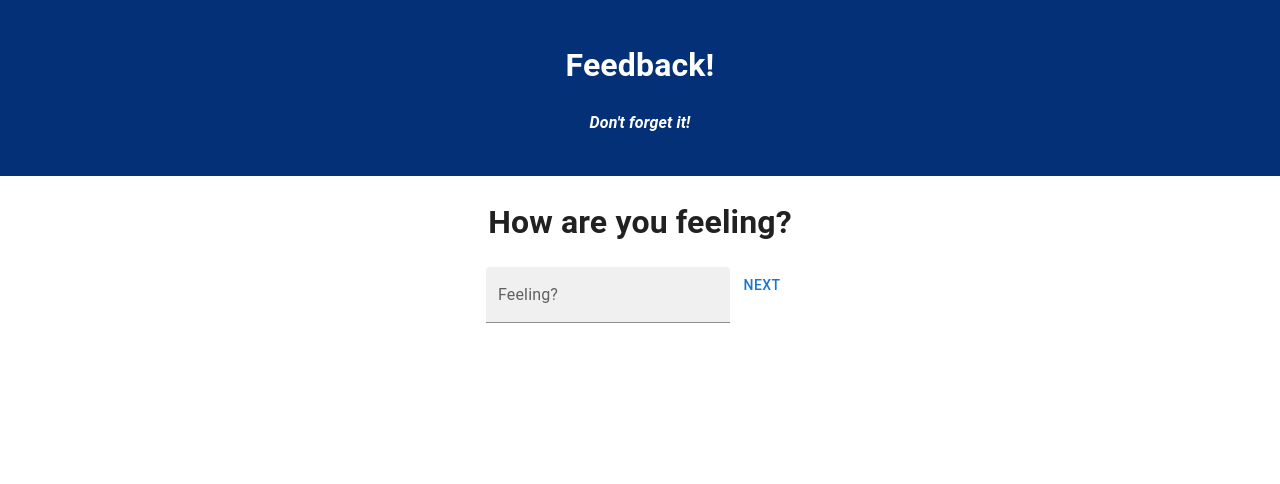
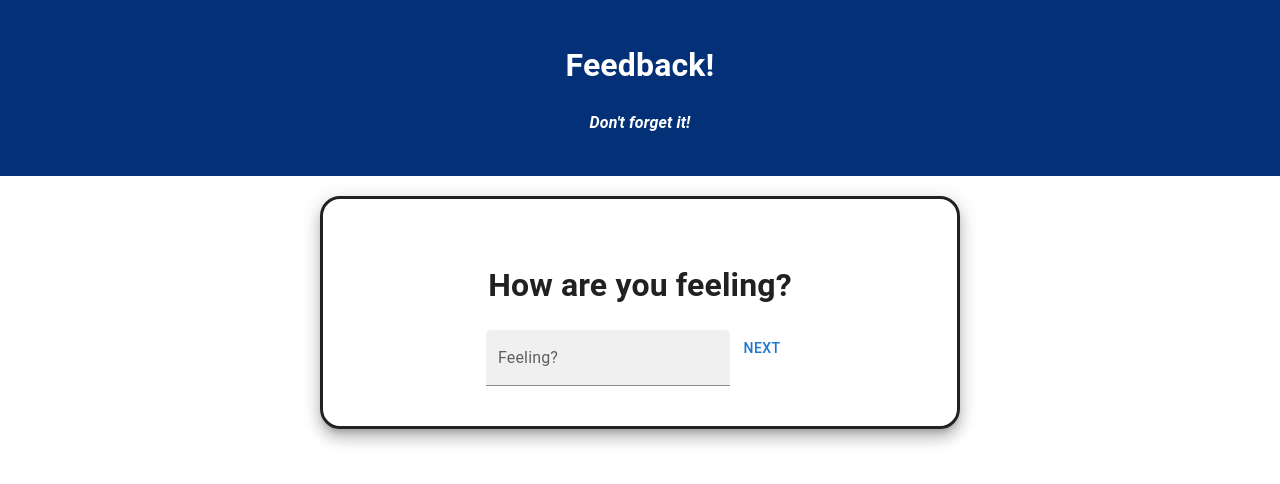
Before and after one commit to 50hp/weekend-redux-feedback-loop, a React (Create React App) app: page /#/ in a window 1280 px wide. Shown: the top 484 px of the page. Built offline with nearby package versions, Linux system fonts and the light colour scheme.

Commit message:
centered the form input boxes on page added a border and shadow

```diff
--- a/src/components/FormPages/FormPage.jsx
+++ b/src/components/FormPages/FormPage.jsx
@@ -3,6 +3,8 @@
 import {useState, useEffect} from 'react';
 import Button from '@mui/material/Button';
 import TextField from '@mui/material/TextField';
+import Box from '@mui/material/Box';
+import Grid from '@mui/material/Grid';
 
 function Page({nextPath, prePath, type, kind, question, label, page}) {
     const review = useSelector(store => store);
@@ -47,12 +49,27 @@
     }, []);
 
     return(
+        <Grid
+            container
+            spacing={0}
+            direction="column"
+            alignItems="center"
+            sx={{ minHeight: '100vh' }}>
 
-        <div className="FormBox">
+            <Box sx={{
+                border: 3,
+                borderRadius: 5,
+                boxShadow: 10,
+                width:1/2,
+                padding: 5,
+            }}>
+
                 <span>
                     {prePath ? (<Button onClick={()=>history.push(prePath)}>Back</Button>):(<></>)}
                 </span>
+
                 <h1>{question}</h1>
+
                 {(filled) ? (
                     <TextField id="filled-basic"
                     label={label}
@@ -73,7 +90,8 @@
                     />
                 )}
                 <Button onClick={handleSubmit}>Next</Button>
-        </div>
+            </Box>
+        </Grid>
     );
 }
 
--- a/src/components/FormPages/FormPageFive.jsx
+++ b/src/components/FormPages/FormPageFive.jsx
@@ -4,6 +4,7 @@
 import Item from './PageFiveComonents/Item.jsx';
 import Button from '@mui/material/Button';
 import Box from '@mui/material/Box';
+import Grid from '@mui/material/Grid';
 
 function PageFive() {
 
@@ -24,12 +25,27 @@
 
     return(
 
-        <Box>
+         <Grid
+            container
+            spacing={0}
+            direction="column"
+            alignItems="center"
+            sx={{ minHeight: '100vh' }}>
+
+            <Box sx={{
+                border: 3,
+                borderRadius: 5,
+                boxShadow: 10,
+                width:1/2,
+                padding: 5,
+            }}>
+
                 <span>
                     <Button onClick={()=>history.push('/pageFour')}>Back</Button>
                 </span>
 
                 <h1>Review Your Feedback</h1>
+
                 <Item value={review.pageOneReducer}
                       title={"Feeling:  "}
                       type={"number"}
@@ -48,6 +64,7 @@
                       action={"PAGE_FOUR"}/>
                 <Button onClick={(event) => handleSubmit(event)}>Submit</Button>
             </Box>
+        </Grid>
     );
 }
 
```
Lines whose indentation alone changed are shown as unchanged.
